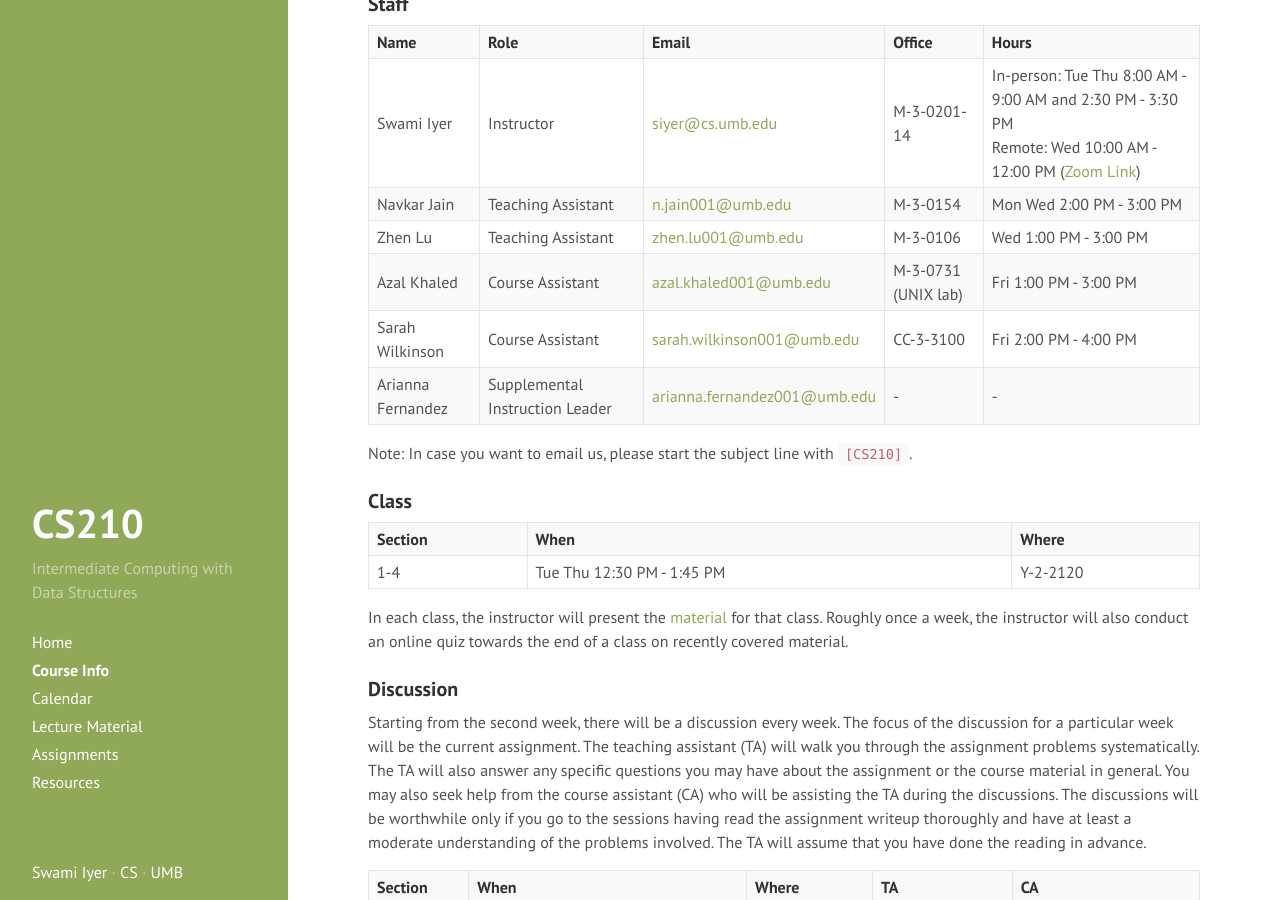
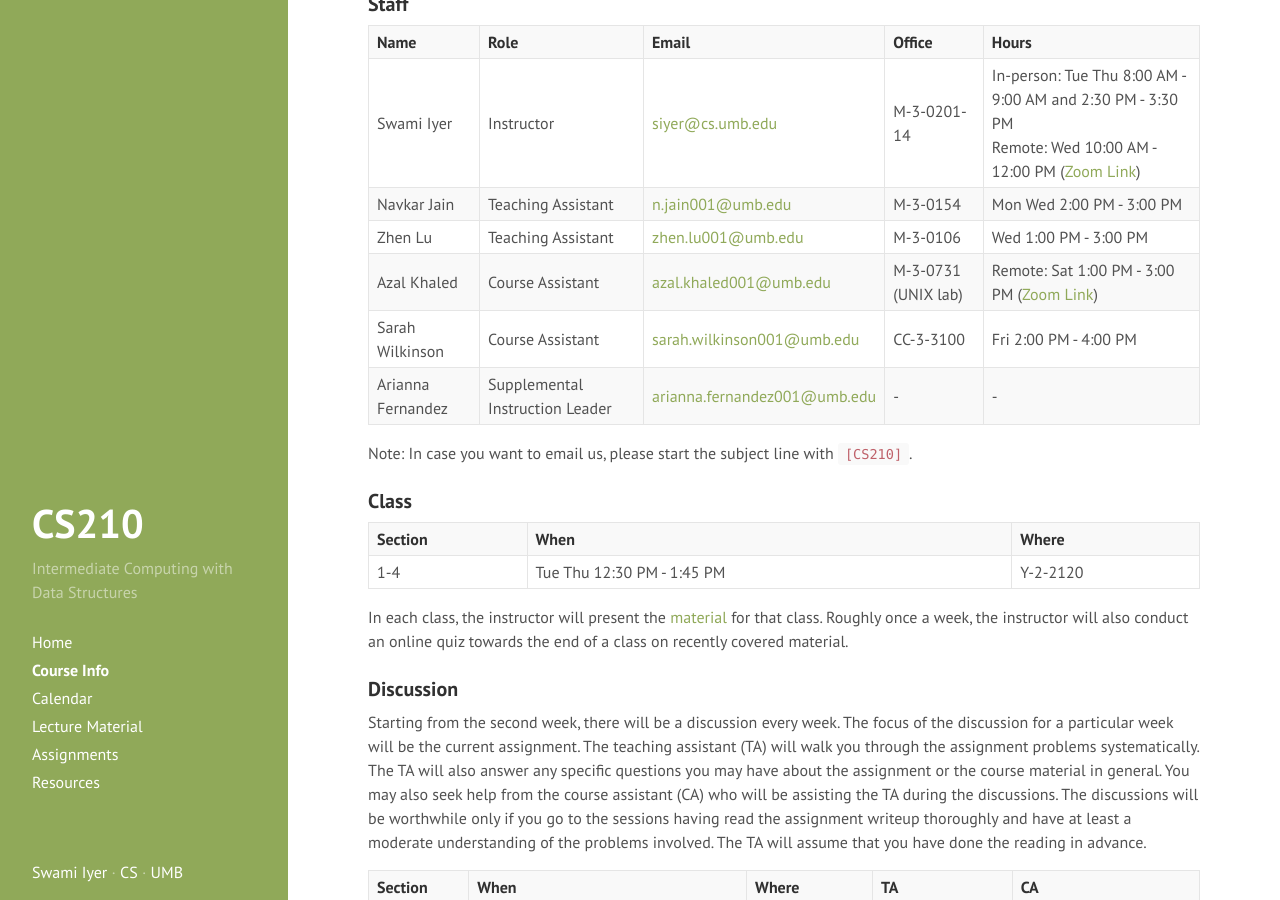
Before and after one commit to swamiiyer/swamiiyer.github.io, a Jekyll site: the page built from _pages/cs210/course_info.md, in a window 1280 px wide and 900 px high, scrolled down 457 px. Built offline with Jekyll 4.4.1, drawn with Linux system fonts in a browser that asks for light colours.

Commit message:
Updated Azal's office hours

```diff
--- a/_pages/cs210/course_info.md
+++ b/_pages/cs210/course_info.md
@@ -19,7 +19,7 @@ Students who successfully complete this course will be able to confidently imple
 | Swami Iyer | Instructor | [siyer@cs.umb.edu](mailto:siyer@cs.umb.edu) | M-3-0201-14 | In-person: Tue Thu 8:00 AM - 9:00 AM and 2:30 PM - 3:30 PM<br/> Remote: Wed 10:00 AM - 12:00 PM ([Zoom Link](https://umassboston.zoom.us/j/8790346943?pwd=N1VCR0RnbnJhNVpBZEprbmdFcVF0Zz09)) |
 | Navkar Jain | Teaching Assistant | [n.jain001@umb.edu](mailto:n.jain001@umb.edu) | M-3-0154 | Mon Wed 2:00 PM - 3:00 PM |
 | Zhen Lu | Teaching Assistant | [zhen.lu001@umb.edu](mailto:zhen.lu001@umb.edu) | M-3-0106 | Wed 1:00 PM - 3:00 PM |
-| Azal Khaled | Course Assistant | [azal.khaled001@umb.edu](mailto:azal.khaled001@umb.edu) | M-3-0731 (UNIX lab) | Fri 1:00 PM - 3:00 PM |
+| Azal Khaled | Course Assistant | [azal.khaled001@umb.edu](mailto:azal.khaled001@umb.edu) | M-3-0731 (UNIX lab) | Remote: Sat 1:00 PM - 3:00 PM ([Zoom Link](https://umassboston.zoom.us/j/3320449431)) |
 | Sarah Wilkinson | Course Assistant | [sarah.wilkinson001@umb.edu](mailto:sarah.wilkinson001@umb.edu) | CC-3-3100 | Fri 2:00 PM - 4:00 PM |
 | Arianna Fernandez | Supplemental Instruction Leader | [arianna.fernandez001@umb.edu](mailto:arianna.fernandez001@umb.edu) | - | - |
 
```
